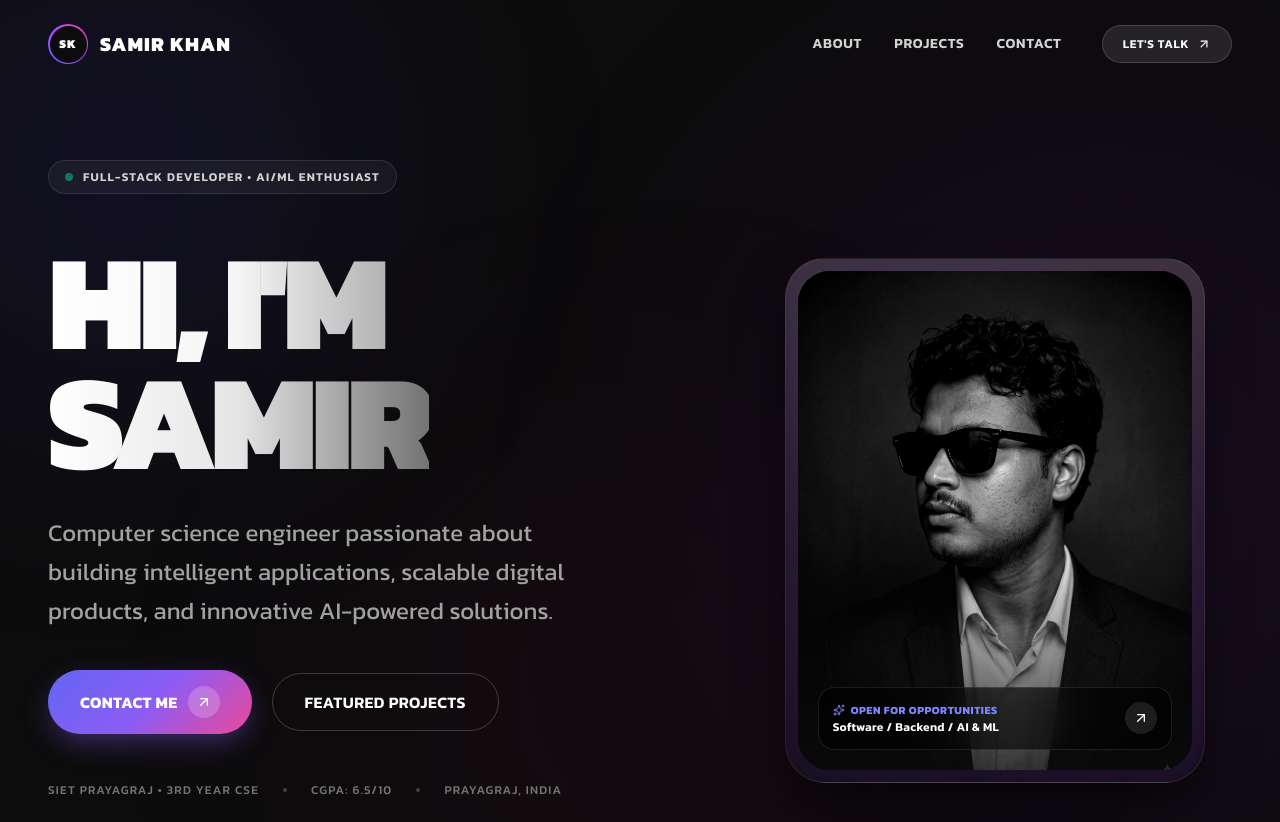
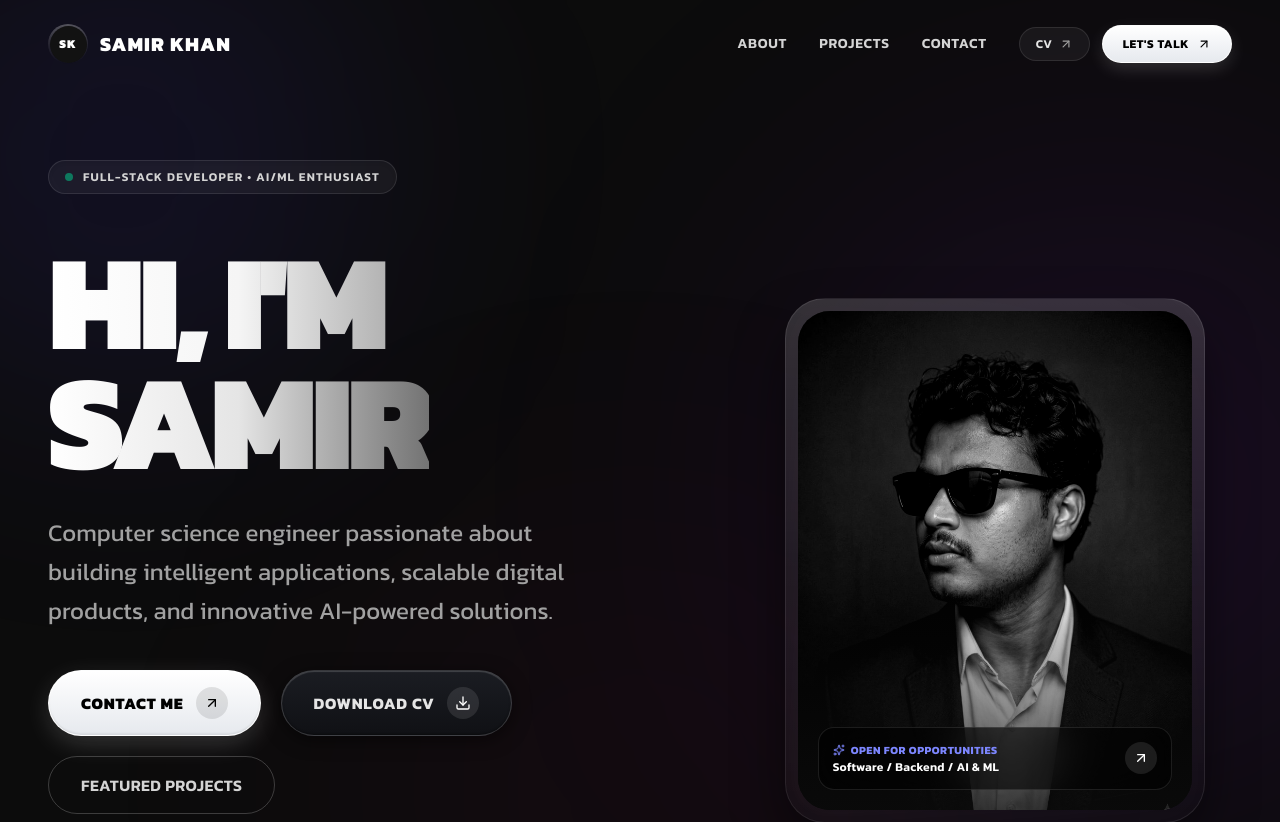
Before and after one commit to samk1245/samir-portfolio, a React (Vite) app: page / in a window 1280 px wide. Shown: the top 822 px of the page. Built offline with nearby package versions, Linux system fonts and the light colour scheme.

Commit message:
feat(ui): add Download CV buttons and upgrade purple buttons to tactile soft-touch styling

```diff
--- a/src/components/AboutSection.tsx
+++ b/src/components/AboutSection.tsx
@@ -2,6 +2,7 @@ import React, { useState } from "react";
 import { personalInfo, experienceInfo, technicalSkills, certifications } from "@/data/portfolioData";
 import { AnimatedText } from "./reusable/AnimatedText";
 import { ContactButton } from "./reusable/ContactButton";
+import { DownloadCVButton } from "./reusable/DownloadCVButton";
 import { FadeIn } from "./reusable/FadeIn";
 import { GraduationCap, Briefcase, Award, Sparkles, CheckCircle2, ChevronDown, ChevronUp } from "lucide-react";
 
@@ -105,7 +106,7 @@ export function AboutSection() {
                 <button
                   type="button"
                   onClick={() => setShowResponsibilities(!showResponsibilities)}
-                  className="inline-flex items-center gap-1.5 text-xs text-purple-400 hover:text-purple-300 font-semibold mb-3 transition-colors cursor-pointer"
+                  className="inline-flex items-center gap-2 px-3.5 py-1.5 rounded-full bg-white/5 hover:bg-white/15 border border-white/10 text-xs text-neutral-300 hover:text-white font-medium mb-3 transition-all cursor-pointer shadow-sm active:scale-95"
                 >
                   <span>
                     {showResponsibilities
@@ -159,7 +160,7 @@ export function AboutSection() {
           </div>
         </FadeIn>
 
-        {/* Contact CTA */}
+        {/* Contact & CV CTA */}
         <FadeIn delay={0.4} direction="up" distance={20}>
           <div className="flex flex-wrap items-center justify-between gap-6 pt-4">
             <div>
@@ -170,7 +171,10 @@ export function AboutSection() {
                 Direct email: <span className="text-white font-mono">{personalInfo.email}</span>
               </p>
             </div>
-            <ContactButton text="Contact Me" />
+            <div className="flex flex-wrap items-center gap-4">
+              <DownloadCVButton text="Download CV" />
+              <ContactButton text="Contact Me" />
+            </div>
           </div>
         </FadeIn>
       </div>
--- a/src/components/Footer.tsx
+++ b/src/components/Footer.tsx
@@ -1,6 +1,7 @@
 import React from "react";
 import { personalInfo } from "@/data/portfolioData";
 import { ContactButton } from "./reusable/ContactButton";
+import { DownloadCVButton } from "./reusable/DownloadCVButton";
 import { ArrowUp, Mail, Phone, MapPin } from "lucide-react";
 import { GithubIcon, LinkedinIcon } from "./icons";
 
@@ -15,13 +16,13 @@ export function Footer() {
       className="relative w-full bg-[#0C0C0C] text-white pt-24 pb-16 px-6 sm:px-8 lg:px-12 border-t border-white/10 overflow-hidden"
     >
       {/* Ambient footer glow */}
-      <div className="absolute bottom-0 left-1/2 -translate-x-1/2 w-[600px] h-[300px] rounded-full bg-gradient-to-t from-indigo-500/10 via-purple-500/5 to-transparent blur-[140px] pointer-events-none" />
+      <div className="absolute bottom-0 left-1/2 -translate-x-1/2 w-[600px] h-[300px] rounded-full bg-gradient-to-t from-white/5 via-neutral-500/5 to-transparent blur-[140px] pointer-events-none" />
 
       <div className="max-w-6xl mx-auto w-full relative z-10 flex flex-col justify-between gap-16">
         {/* Top CTA Row */}
         <div className="flex flex-col md:flex-row md:items-end justify-between gap-8 pb-16 border-b border-white/10">
           <div className="space-y-4 max-w-xl">
-            <span className="text-xs font-mono font-bold tracking-widest uppercase text-indigo-400 block">
+            <span className="text-xs font-mono font-bold tracking-widest uppercase text-neutral-400 block">
               Available For Opportunities &bull; Class of 2026
             </span>
             <h2 className="text-4xl sm:text-6xl md:text-7xl font-black uppercase tracking-tighter leading-[0.9] text-white font-['Kanit',sans-serif]">
@@ -33,7 +34,10 @@ export function Footer() {
           </div>
 
           <div className="flex flex-col items-start md:items-end gap-4">
-            <ContactButton text="Contact Me" />
+            <div className="flex flex-wrap items-center gap-3">
+              <DownloadCVButton text="Download CV" />
+              <ContactButton text="Contact Me" />
+            </div>
             <span className="text-xs font-mono text-neutral-500">
               Direct response within 24 hours
             </span>
@@ -66,14 +70,14 @@ export function Footer() {
                 href={`mailto:${personalInfo.email}`}
                 className="flex items-center gap-2 text-neutral-300 hover:text-white transition-colors"
               >
-                <Mail className="w-3.5 h-3.5 text-indigo-400" />
+                <Mail className="w-3.5 h-3.5 text-neutral-400" />
                 <span>{personalInfo.email}</span>
               </a>
               <a
                 href={`tel:${personalInfo.phone}`}
                 className="flex items-center gap-2 text-neutral-300 hover:text-white transition-colors"
               >
-                <Phone className="w-3.5 h-3.5 text-purple-400" />
+                <Phone className="w-3.5 h-3.5 text-neutral-400" />
                 <span>{personalInfo.phone}</span>
               </a>
             </div>
--- a/src/components/HeroSection.tsx
+++ b/src/components/HeroSection.tsx
@@ -1,6 +1,7 @@
 import React, { useState, useEffect } from "react";
 import { personalInfo, navLinks } from "@/data/portfolioData";
 import { ContactButton } from "./reusable/ContactButton";
+import { DownloadCVButton } from "./reusable/DownloadCVButton";
 import { FadeIn } from "./reusable/FadeIn";
 import { Magnet } from "./reusable/Magnet";
 import { Menu, X, ArrowUpRight, Sparkles } from "lucide-react";
@@ -44,8 +45,8 @@ export function HeroSection() {
             href="#hero"
             className="group flex items-center gap-3 text-white tracking-wider font-extrabold uppercase text-lg sm:text-xl"
           >
-            <div className="w-10 h-10 rounded-full bg-gradient-to-tr from-indigo-500 via-purple-500 to-pink-500 p-[1.5px] transition-transform duration-300 group-hover:scale-105">
-              <div className="w-full h-full bg-[#0C0C0C] rounded-full flex items-center justify-center font-black text-xs text-white">
+            <div className="w-10 h-10 rounded-full bg-gradient-to-b from-white/30 via-white/10 to-transparent p-[1.5px] transition-transform duration-300 group-hover:scale-105 shadow-inner">
+              <div className="w-full h-full bg-[#121212] rounded-full flex items-center justify-center font-black text-xs text-white">
                 SK
               </div>
             </div>
@@ -55,13 +56,13 @@ export function HeroSection() {
           </a>
 
           {/* Desktop Nav: Links (About, Projects, Contact) */}
-          <nav className="hidden md:flex items-center gap-10">
+          <nav className="hidden md:flex items-center gap-8">
             <ul className="flex items-center gap-8 text-sm font-semibold tracking-wider uppercase text-neutral-300">
               {navLinks.map((link) => (
                 <li key={link.label}>
                   <a
                     href={link.href}
-                    className="hover:text-white transition-colors relative py-1 after:absolute after:bottom-0 after:left-0 after:w-0 after:h-[2px] after:bg-gradient-to-r after:from-indigo-500 after:to-purple-500 hover:after:w-full after:transition-all"
+                    className="hover:text-white transition-colors relative py-1 after:absolute after:bottom-0 after:left-0 after:w-0 after:h-[2px] after:bg-white hover:after:w-full after:transition-all"
                   >
                     {link.label}
                   </a>
@@ -69,14 +70,35 @@ export function HeroSection() {
               ))}
             </ul>
 
-            {/* Quick Contact CTA pill in Navbar */}
-            <a
-              href="mailto:samir4khan555@gmail.com"
-              className="inline-flex items-center gap-2 px-5 py-2.5 rounded-full bg-white/10 hover:bg-white text-white hover:text-black font-semibold text-xs tracking-wider uppercase border border-white/15 transition-all duration-300 hover:scale-105"
-            >
-              <span>Let's Talk</span>
-              <ArrowUpRight className="w-3.5 h-3.5" />
-            </a>
+            {/* Quick Actions in Navbar: CV & Let's Talk */}
+            <div className="flex items-center gap-3">
+              <a
+                href={`${import.meta.env.BASE_URL}resume.pdf`}
+                download="Samir_Khan_CV.pdf"
+                target="_blank"
+                rel="noopener noreferrer"
+                className="hidden lg:inline-flex items-center gap-1.5 px-4 py-2 rounded-full bg-white/5 hover:bg-white/15 text-neutral-200 hover:text-white font-semibold text-xs tracking-wider uppercase border border-white/10 transition-all duration-300 hover:scale-105"
+                title="Download Samir's CV"
+              >
+                <span>CV</span>
+                <ArrowUpRight className="w-3.5 h-3.5 text-neutral-400" />
+              </a>
+
+              {/* Soft Touch Let's Talk Button */}
+              <a
+                href="mailto:samir4khan555@gmail.com"
+                className="inline-flex items-center gap-2 px-5 py-2.5 rounded-full text-black font-bold text-xs tracking-wider uppercase transition-all duration-300 hover:scale-105 cursor-pointer"
+                style={{
+                  background: "linear-gradient(180deg, #FFFFFF 0%, #E6E9EE 100%)",
+                  boxShadow:
+                    "0 2px 6px -1px rgba(0, 0, 0, 0.12), 0 6px 18px -2px rgba(255, 255, 255, 0.18), inset 0 1px 1px rgba(255, 255, 255, 1)",
+                  border: "1px solid rgba(255, 255, 255, 0.9)",
+                }}
+              >
+                <span>Let's Talk</span>
+                <ArrowUpRight className="w-3.5 h-3.5 text-black" />
+              </a>
+            </div>
           </nav>
 
           {/* Mobile Menu Hamburger */}
@@ -105,8 +127,9 @@ export function HeroSection() {
                 </li>
               ))}
             </ul>
-            <div className="pt-2">
+            <div className="pt-2 flex flex-col sm:flex-row gap-3">
               <ContactButton className="w-full text-center" />
+              <DownloadCVButton className="w-full text-center" />
             </div>
           </div>
         )}
@@ -149,13 +172,14 @@ export function HeroSection() {
               </p>
             </FadeIn>
 
-            {/* Contact Button */}
+            {/* Soft-Touch Action Buttons: Contact Me & Download CV */}
             <FadeIn delay={0.5} direction="up" distance={20}>
-              <div className="flex flex-wrap items-center gap-5">
+              <div className="flex flex-wrap items-center gap-4 sm:gap-5">
                 <ContactButton text="Contact Me" />
+                <DownloadCVButton text="Download CV" />
                 <a
                   href="#projects"
-                  className="px-8 py-4 rounded-full border border-white/20 hover:border-white/50 text-white font-semibold text-base tracking-wide uppercase transition-all duration-300 hover:bg-white/5 hover:scale-105 active:scale-95"
+                  className="px-7 sm:px-8 py-3.5 sm:py-4 rounded-full border border-white/20 hover:border-white/50 text-neutral-300 hover:text-white font-semibold text-sm sm:text-base tracking-wide uppercase transition-all duration-300 hover:bg-white/5 hover:scale-105 active:scale-95"
                 >
                   Featured Projects
                 </a>
@@ -180,7 +204,7 @@ export function HeroSection() {
               <Magnet strength={0.25} className="w-full flex justify-center">
                 <div className="relative w-[300px] sm:w-[380px] md:w-[420px] aspect-[4/5] rounded-[2.5rem] p-3 bg-gradient-to-b from-white/15 via-white/5 to-transparent border border-white/10 shadow-[0_25px_60px_-15px_rgba(0,0,0,0.8)] overflow-hidden group">
                   {/* Subtle 3D Depth Backlight Glow */}
-                  <div className="absolute inset-0 bg-gradient-to-tr from-indigo-500/20 via-purple-500/20 to-pink-500/10 opacity-70 group-hover:opacity-100 transition-opacity duration-500 -z-10 blur-xl" />
+                  <div className="absolute inset-0 bg-gradient-to-tr from-white/10 via-neutral-500/10 to-transparent opacity-60 group-hover:opacity-90 transition-opacity duration-500 -z-10 blur-xl" />
 
                   {/* Inner Image Container */}
                   <div className="w-full h-full rounded-[2rem] overflow-hidden relative bg-neutral-900">
--- a/src/components/reusable/ContactButton.tsx
+++ b/src/components/reusable/ContactButton.tsx
@@ -13,20 +13,22 @@ export function ContactButton({
   return (
     <a
       href="mailto:samir4khan555@gmail.com"
-      className={`group relative inline-flex items-center justify-center gap-2.5 px-8 py-4 rounded-full font-semibold text-white text-base tracking-wide uppercase overflow-hidden shadow-xl transition-all duration-300 hover:scale-105 active:scale-95 cursor-pointer ${className}`}
+      className={`group relative inline-flex items-center justify-center gap-3 px-7 sm:px-8 py-3.5 sm:py-4 rounded-full font-bold text-black text-sm sm:text-base tracking-wide uppercase transition-all duration-300 hover:scale-105 active:scale-95 cursor-pointer select-none ${className}`}
       style={{
         background:
-          "linear-gradient(135deg, #6366F1 0%, #8B5CF6 50%, #EC4899 100%)",
-        boxShadow: "0 10px 30px -5px rgba(139, 92, 246, 0.45)",
+          "linear-gradient(180deg, #FFFFFF 0%, #E6E9EE 100%)",
+        boxShadow:
+          "0 2px 6px -1px rgba(0, 0, 0, 0.12), 0 8px 28px -4px rgba(255, 255, 255, 0.22), inset 0 1px 1.5px rgba(255, 255, 255, 1), inset 0 -1.5px 2px rgba(0, 0, 0, 0.08)",
+        border: "1px solid rgba(255, 255, 255, 0.9)",
       }}
     >
-      <span className="relative z-10 font-bold">{text}</span>
-      <span className="relative z-10 w-8 h-8 rounded-full bg-white/20 flex items-center justify-center transition-transform duration-300 group-hover:translate-x-0.5 group-hover:-translate-y-0.5">
-        <ArrowUpRight className="w-4 h-4 text-white" />
+      <span className="relative z-10 font-extrabold tracking-wider">{text}</span>
+      <span className="relative z-10 w-7 h-7 sm:w-8 sm:h-8 rounded-full bg-black/10 group-hover:bg-black group-hover:text-white flex items-center justify-center transition-all duration-300 group-hover:translate-x-0.5 group-hover:-translate-y-0.5">
+        <ArrowUpRight className="w-4 h-4 text-black group-hover:text-white transition-colors duration-300" />
       </span>
-      {/* Ambient hover shine */}
-      <div className="absolute inset-0 bg-white/20 opacity-0 group-hover:opacity-100 transition-opacity duration-300" />
-      <div className="absolute -inset-1 rounded-full blur-md bg-gradient-to-r from-indigo-500 via-purple-500 to-pink-500 opacity-40 group-hover:opacity-80 transition-opacity -z-10" />
+      {/* Soft touch ambient micro-sheen */}
+      <div className="absolute inset-0 rounded-full bg-white/40 opacity-0 group-hover:opacity-100 transition-opacity duration-300 pointer-events-none" />
+      <div className="absolute -inset-1 rounded-full blur-md bg-white/20 opacity-0 group-hover:opacity-80 transition-opacity -z-10 pointer-events-none" />
     </a>
   );
 }
--- /dev/null
+++ b/src/components/reusable/DownloadCVButton.tsx
@@ -0,0 +1,68 @@
+import React from "react";
+import { Download } from "lucide-react";
+
+interface DownloadCVButtonProps {
+  className?: string;
+  text?: string;
+  variant?: "primary" | "secondary";
+}
+
+export function DownloadCVButton({
+  className = "",
+  text = "Download CV",
+  variant = "secondary",
+}: DownloadCVButtonProps) {
+  const resumeUrl = `${import.meta.env.BASE_URL}resume.pdf`;
+
+  if (variant === "primary") {
+    return (
+      <a
+        href={resumeUrl}
+        download="Samir_Khan_CV.pdf"
+        target="_blank"
+        rel="noopener noreferrer"
+        className={`group relative inline-flex items-center justify-center gap-3 px-7 sm:px-8 py-3.5 sm:py-4 rounded-full font-bold text-black text-sm sm:text-base tracking-wide uppercase transition-all duration-300 hover:scale-105 active:scale-95 cursor-pointer select-none ${className}`}
+        style={{
+          background: "linear-gradient(180deg, #FFFFFF 0%, #E6E9EE 100%)",
+          boxShadow:
+            "0 2px 6px -1px rgba(0, 0, 0, 0.12), 0 8px 28px -4px rgba(255, 255, 255, 0.22), inset 0 1px 1.5px rgba(255, 255, 255, 1), inset 0 -1.5px 2px rgba(0, 0, 0, 0.08)",
+          border: "1px solid rgba(255, 255, 255, 0.9)",
+        }}
+      >
+        <span className="relative z-10 font-extrabold tracking-wider">{text}</span>
+        <span className="relative z-10 w-7 h-7 sm:w-8 sm:h-8 rounded-full bg-black/10 group-hover:bg-black group-hover:text-white flex items-center justify-center transition-all duration-300 group-hover:translate-y-0.5">
+          <Download className="w-4 h-4 text-black group-hover:text-white transition-colors duration-300" />
+        </span>
+        <div className="absolute inset-0 rounded-full bg-white/40 opacity-0 group-hover:opacity-100 transition-opacity duration-300 pointer-events-none" />
+      </a>
+    );
+  }
+
+  // Soft-touch matte obsidian button
+  return (
+    <a
+      href={resumeUrl}
+      download="Samir_Khan_CV.pdf"
+      target="_blank"
+      rel="noopener noreferrer"
+      className={`group relative inline-flex items-center justify-center gap-3 px-7 sm:px-8 py-3.5 sm:py-4 rounded-full font-bold text-white text-sm sm:text-base tracking-wide uppercase transition-all duration-300 hover:scale-105 active:scale-95 cursor-pointer select-none backdrop-blur-xl ${className}`}
+      style={{
+        background:
+          "linear-gradient(180deg, rgba(28, 30, 36, 0.95) 0%, rgba(16, 17, 21, 0.98) 100%)",
+        boxShadow:
+          "0 4px 18px rgba(0, 0, 0, 0.5), inset 0 1px 1px rgba(255, 255, 255, 0.18), inset 0 -1px 2px rgba(0, 0, 0, 0.4)",
+        border: "1px solid rgba(255, 255, 255, 0.16)",
+      }}
+    >
+      <span className="relative z-10 tracking-wider text-neutral-200 group-hover:text-white transition-colors duration-300">
+        {text}
+      </span>
+      <span className="relative z-10 w-7 h-7 sm:w-8 sm:h-8 rounded-full bg-white/10 group-hover:bg-white group-hover:text-black flex items-center justify-center transition-all duration-300 group-hover:translate-y-0.5">
+        <Download className="w-4 h-4 text-white group-hover:text-black transition-colors duration-300" />
+      </span>
+      {/* Soft touch ambient micro-sheen */}
+      <div className="absolute inset-0 rounded-full bg-white/5 opacity-0 group-hover:opacity-100 transition-opacity duration-300 pointer-events-none" />
+      <div className="absolute -inset-1 rounded-full blur-md bg-white/10 opacity-0 group-hover:opacity-60 transition-opacity -z-10 pointer-events-none" />
+    </a>
+  );
+}
```
Also changed, not shown: src/components/reusable/LiveProjectButton.tsx (+11 -4 lines).
